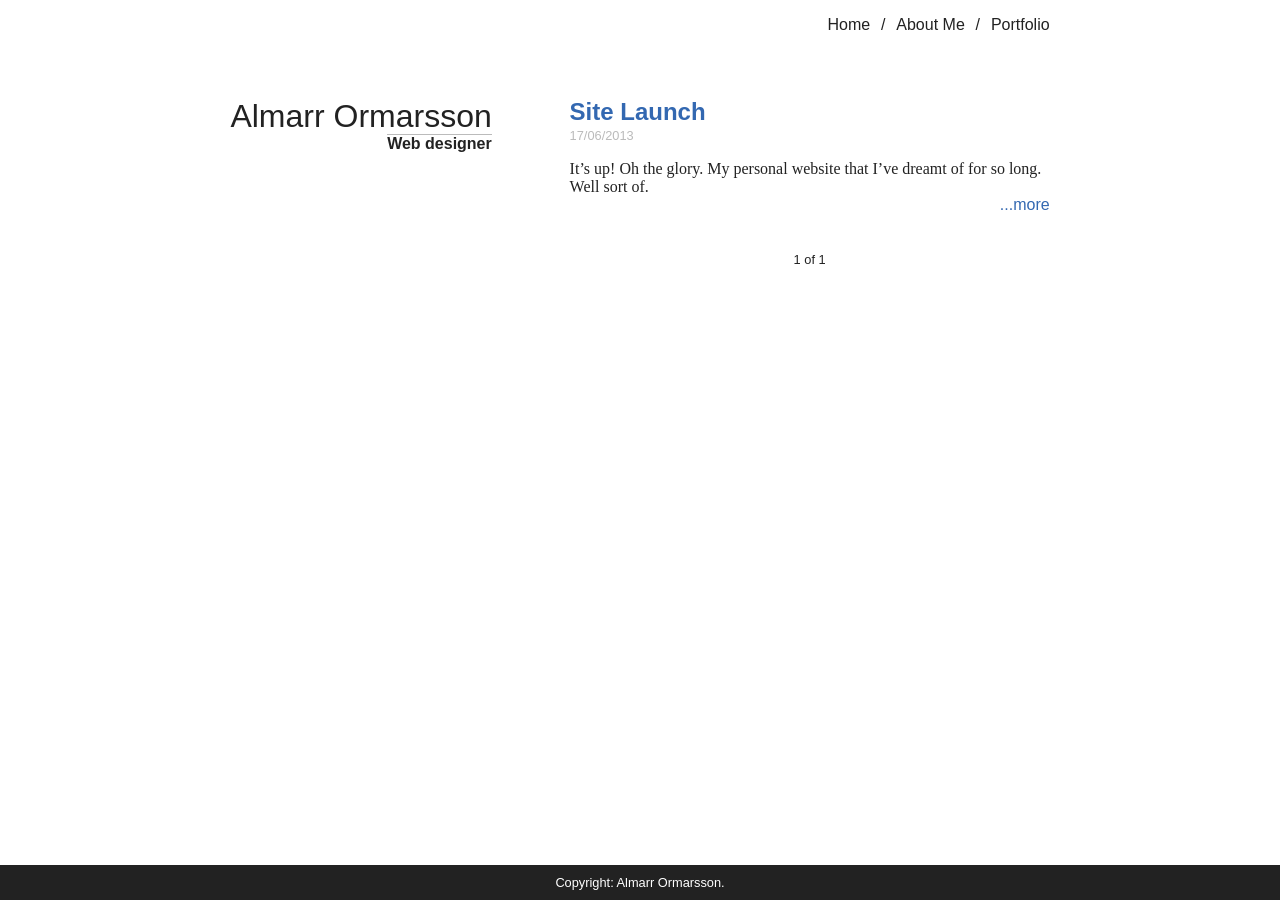
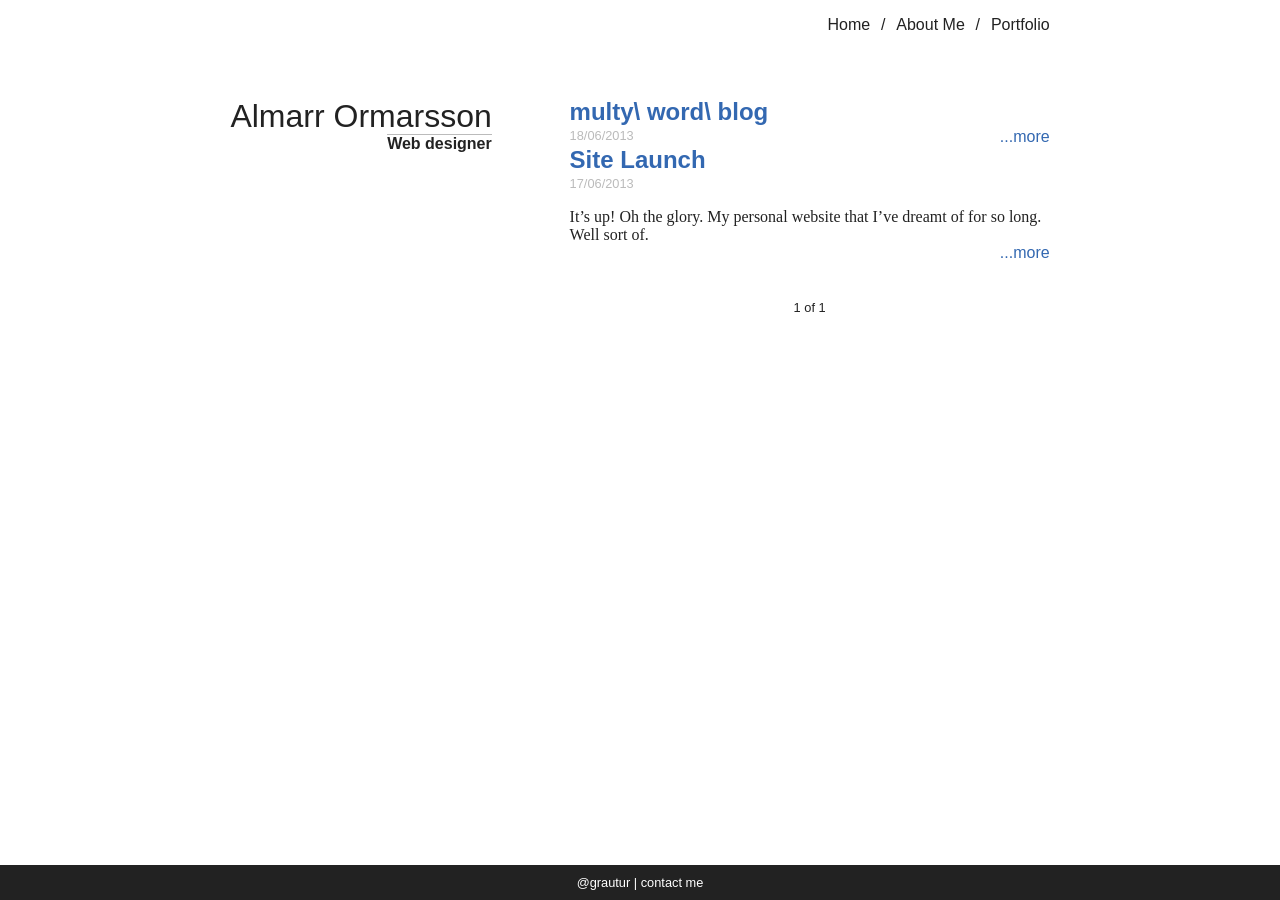
Before and after one commit to almarr/almarr.github.io, a Jekyll site: the page built from index.html, in a window 1280 px wide. Built offline with Jekyll 4.4.1, drawn with Linux system fonts in a browser that asks for light colours; the list of posts is cut into pages by our own code.

Commit message:
new\ footer

```diff
--- a/_includes/footer.html
+++ b/_includes/footer.html
@@ -1,7 +1,8 @@
       <div class="clear-float"></div>
     </div>
     <footer class="site-footer">
-      Copyright: Almarr Ormarsson.
+      <a href="http://twitter.com/grautur">@grautur</a> |
+      <a href="mailto:almarrormarsson@gmail.com">contact me</a>
     </footer>
 
   </body>
--- /dev/null
+++ b/_posts/2013-06-18-multy word blog.md
@@ -0,0 +1,6 @@
+---
+layout: post
+title: 'multy\ word\ blog'
+date: 2013-06-18 21:36:40
+categories:
+---
--- a/_scss/partials/_layout.scss
+++ b/_scss/partials/_layout.scss
@@ -112,6 +112,12 @@ ul li {
   text-align: center;
   background: $fontcolor;
   color: $bgcolor;
+  a {
+    color: $bgcolor;
+    &:hover {
+        color: $lightgray;
+    }
+  }
 }
 
 .typekit-badge {
--- a/css/style.css
+++ b/css/style.css
@@ -454,6 +454,10 @@ ul li {
   text-align: center;
   background: #222222;
   color: white; }
+  .site-footer a {
+    color: white; }
+    .site-footer a:hover {
+      color: #bbbbbb; }
 
 .typekit-badge {
   display: none !important; }
```
Also changed, not shown: 6 other files.
